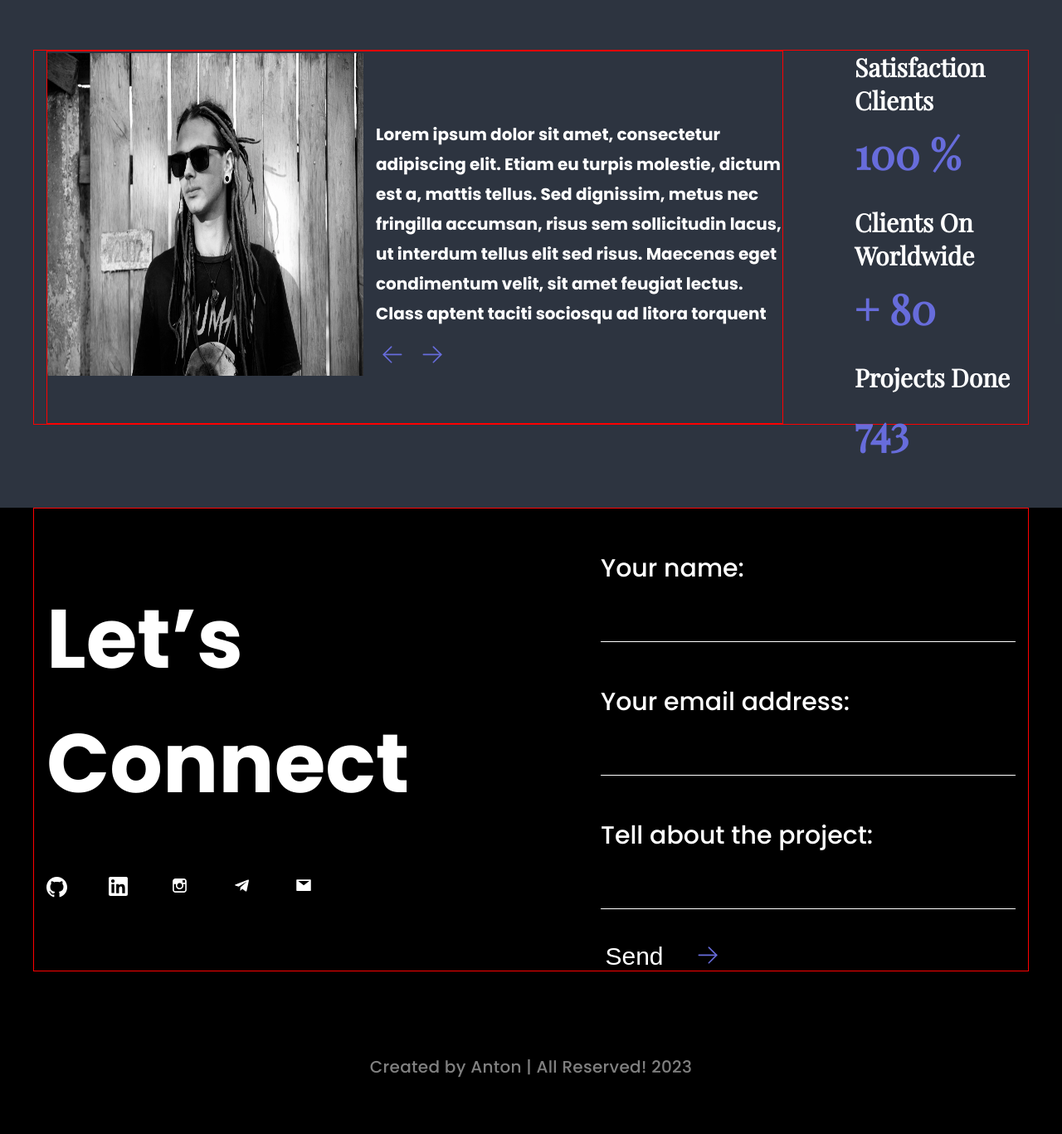
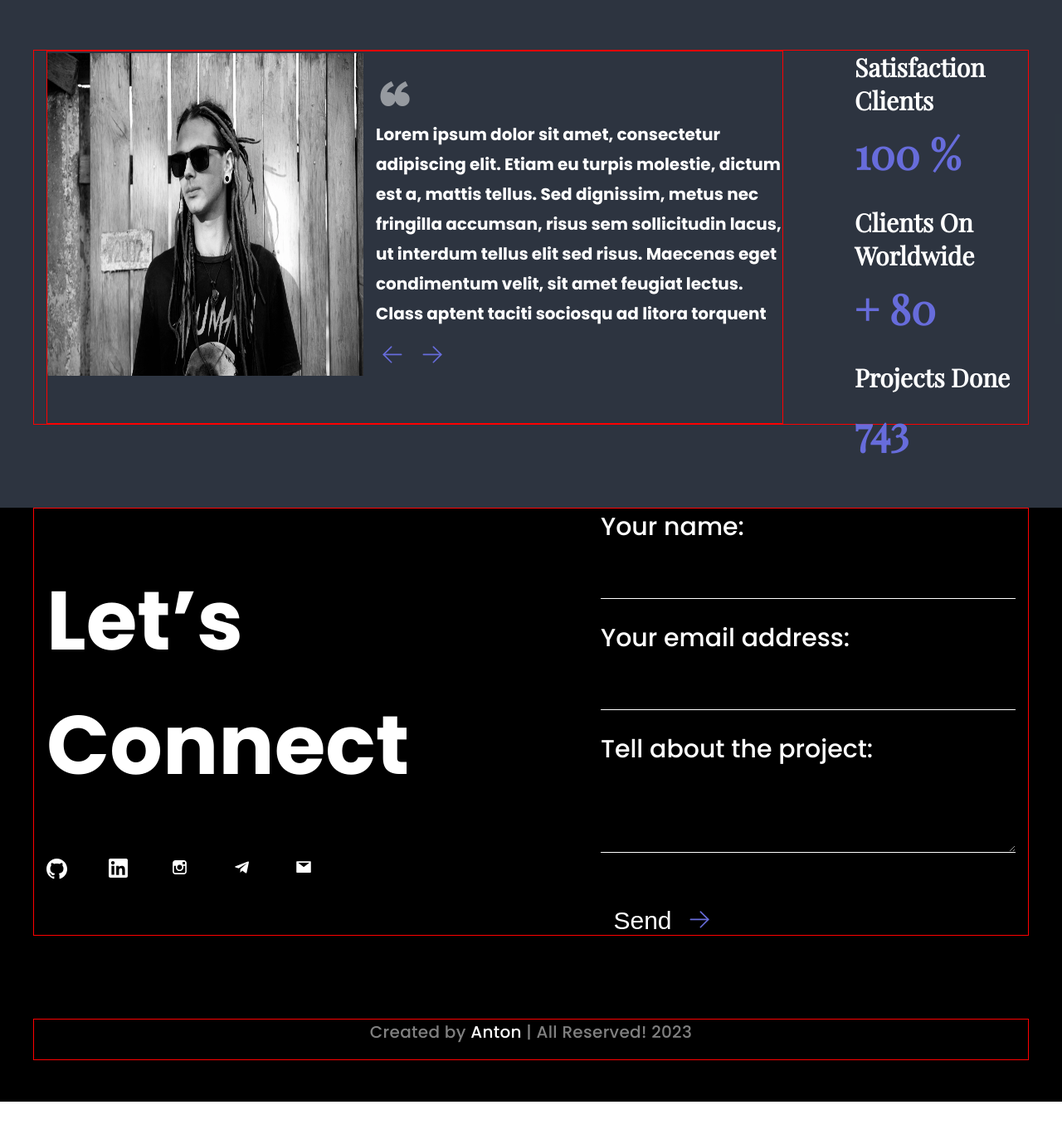
Before and after one commit to Anton162/Portfolio, a React app: page / in a window 1280 px wide. Shown: the part 1642-3009 px from the top of the page at 83% size. After the commit the page ends 2970 px from the top, so only its background shows below. Built offline with nearby package versions, Linux system fonts and the light colour scheme.

Commit message:
styled and fixed

```diff
--- a/src/components/button/Button.tsx
+++ b/src/components/button/Button.tsx
@@ -1,5 +1,6 @@
 import React from "react";
 import styled from "styled-components";
+import { theme } from "../../styled/Theme";
 
 export const Button = () => {
   return <StyledButton>Contact Me</StyledButton>;
@@ -8,10 +9,20 @@ export const Button = () => {
 const StyledButton = styled.button`
   height: 50px;
   width: 157px;
-  background: var(--pp1-purple, #676cdb);
+  background: ${theme.colors.fontSecondary};
   font-size: 20px;
-  color: #fff;
+  color: ${theme.colors.fontMain};
   font-weight: 500;
   border: none;
   cursor: pointer;
+  -webkit-transition: all 0.3s ease;
+  -moz-transition: all 0.3s ease;
+  -o-transition: all 0.3s ease;
+  transition: all 0.3s ease;
+
+  :hover {
+    -webkit-transform: scale(1.2);
+    -ms-transform: scale(1.2);
+    transform: scale(1.2);
+  }
 `;
--- a/src/components/button/SendButton.tsx
+++ b/src/components/button/SendButton.tsx
@@ -5,7 +5,7 @@ import { Icon } from "../icon/Icon";
 
 export const SendButton = () => {
   return (
-    <StyleButton>
+    <StyleButton type="submit">
       Send
       <Icon iconId="arrow-right" width="26" height="24" viewBox="0 0 30 30" />
     </StyleButton>
@@ -19,7 +19,7 @@ const StyleButton = styled.button`
   display: inline-flex;
   justify-content: center;
   align-items: center;
-  gap: 40px;
+  gap: 20px;
   background: none;
   border: none;
   color: ${theme.colors.fontMain};
--- a/src/components/form/Form.tsx
+++ b/src/components/form/Form.tsx
@@ -1,7 +1,7 @@
 import React from "react";
 import styled from "styled-components";
 import { SendButton } from "../button/SendButton";
-import { ButtonArrowRight } from "../button/ButtonArrowRight";
+import { theme } from "../../styled/Theme";
 
 export const Form = () => {
   return (
@@ -9,9 +9,9 @@ export const Form = () => {
       <StyleText>Your name:</StyleText>
       <StyleFormInput type="text" />
       <StyleText>Your email address:</StyleText>
-      <StyleFormInput type="text" />
+      <StyleFormInput type="email" />
       <StyleText>Tell about the project:</StyleText>
-      <StyleFormInput type="text" />
+      <StyleFormInput as={"textarea"} />
       <SendButton />
     </StyledForm>
   );
@@ -21,20 +21,24 @@ const StyledForm = styled.div`
   display: flex;
   flex-direction: column;
   flex-wrap: wrap;
+  gap: 25px;
 `;
 
 const StyleText = styled.h2`
-  color: #fff;
+  color: ${theme.colors.fontMain};
   font-size: 30px;
   font-weight: 500;
-  margin-bottom: 50px;
-  margin-top: 50px;
+  /* margin-bottom: 50px;
+  margin-top: 50px; */
 `;
 
 const StyleFormInput = styled.input`
   width: 500px;
-  color: white;
+  font-family: Poppins;
+  color: ${theme.colors.fontMain};
   background: transparent;
-  border: 0;
-  border-bottom: 1px solid #fff;
+  border: none;
+  outline: none;
+  border-bottom: 1px solid ${theme.colors.fontMain};
+  font-size: 25px;
 `;
--- a/src/components/slider/Slider.tsx
+++ b/src/components/slider/Slider.tsx
@@ -3,6 +3,7 @@ import styled from "styled-components";
 import photo from "../../assets/image/main_bg.webp";
 import { ButtonArrowLeft } from "../button/ButtonArrowLeft";
 import { ButtonArrowRight } from "../button/ButtonArrowRight";
+import { theme } from "../../styled/Theme";
 
 export const Slider = () => {
   return (
@@ -10,6 +11,7 @@ export const Slider = () => {
       <Slide>
         <Photo src={photo} />
         <StyledBox>
+          <Quote>“</Quote>
           <Text>
             Lorem ipsum dolor sit amet, consectetur adipiscing elit. Etiam eu
             turpis molestie, dictum est a, mattis tellus. Sed dignissim, metus
@@ -38,8 +40,16 @@ const Slide = styled.div`
   align-items: center;
 `;
 
+const Quote = styled.p`
+  color: ${theme.colors.fontDescription};
+  width: 47px;
+  height: 77px;
+  font-family: Playfair Display;
+  font-size: 100px;
+  font-weight: 700;
+`;
+
 const Text = styled.p`
-  margin-top: 77px;
   width: 490px;
   font-size: 20px;
   font-weight: 700;
--- a/src/layout/footer/Footer.tsx
+++ b/src/layout/footer/Footer.tsx
@@ -2,9 +2,16 @@ import React from "react";
 import { FlexWrapper } from "../../components/FlexWrapper";
 import styled from "styled-components";
 import { theme } from "../../styled/Theme";
+import { Container } from "../../components/Container";
 
 export const Footer = () => {
-  return <StyledFooter>Created by Anton | All Reserved! 2023</StyledFooter>;
+  return (
+    <StyledFooter>
+      <Container>
+        Created by <Link href="#">Anton</Link> | All Reserved! 2023
+      </Container>
+    </StyledFooter>
+  );
 };
 
 const StyledFooter = styled.div`
@@ -17,3 +24,7 @@ const StyledFooter = styled.div`
   font-weight: 500;
   letter-spacing: 0.3px;
 `;
+
+const Link = styled.a`
+  color: ${theme.colors.fontMain};
+`;
--- a/src/styled/GlobalStyle.tsx
+++ b/src/styled/GlobalStyle.tsx
@@ -10,7 +10,24 @@ export const GlobalStyle = createGlobalStyle`
     box-sizing: border-box;
   }
 
-    body {
+  ::-webkit-scrollbar {
+    width: 8px;
+  }
+
+  ::-webkit-scrollbar-thumb {
+    background: #888;
+    border-radius: 3px;
+  }
+
+  ::-webkit-scrollbar-track {
+    background: transparent;
+  }
+
+  ::-webkit-scrollbar-button {
+    display: none;
+  }
+
+  body {
     font-family: 'Poppins', -apple-system, BlinkMacSystemFont, 'Segoe UI', 'Roboto', 'Oxygen',
     'Ubuntu', 'Cantarell', 'Fira Sans', 'Droid Sans', 'Helvetica Neue',
     sans-serif;
```
Also changed, not shown: src/components/menu/Menu.tsx (deleted, +0 -28 lines).
